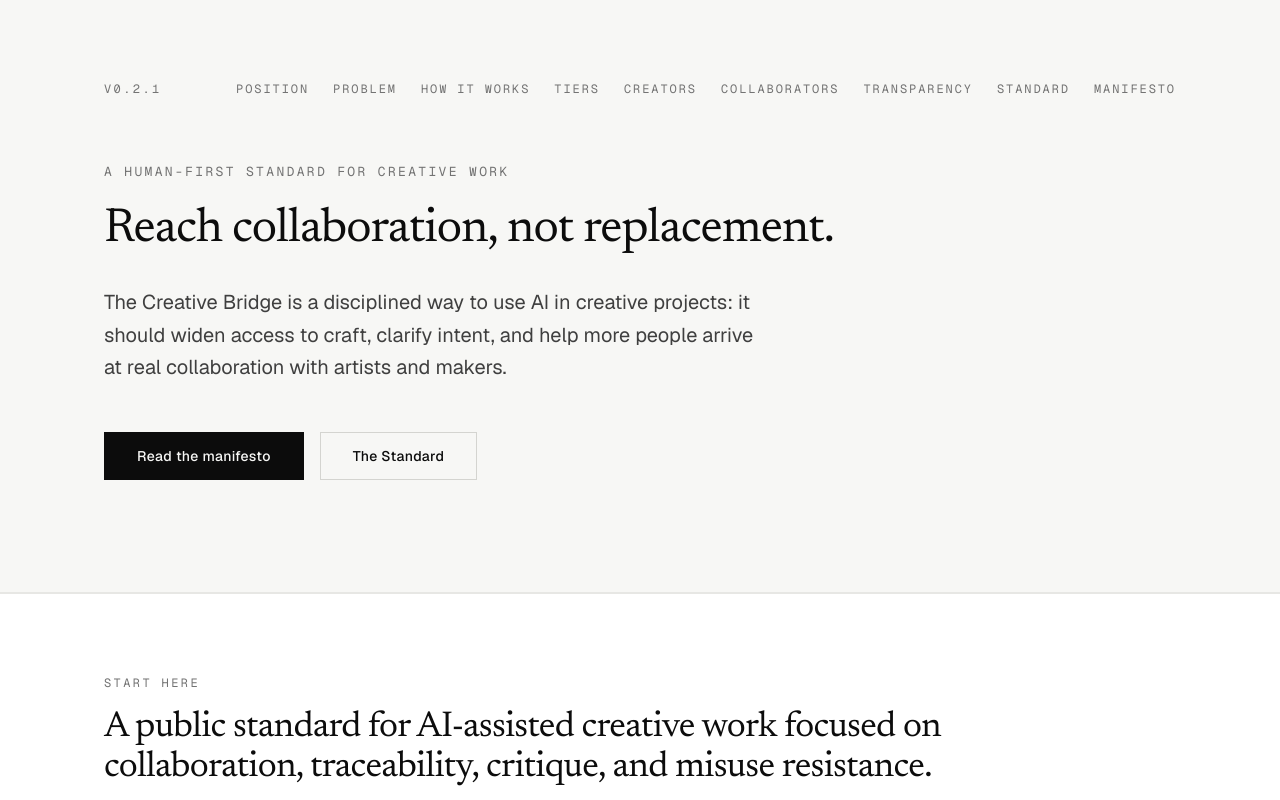
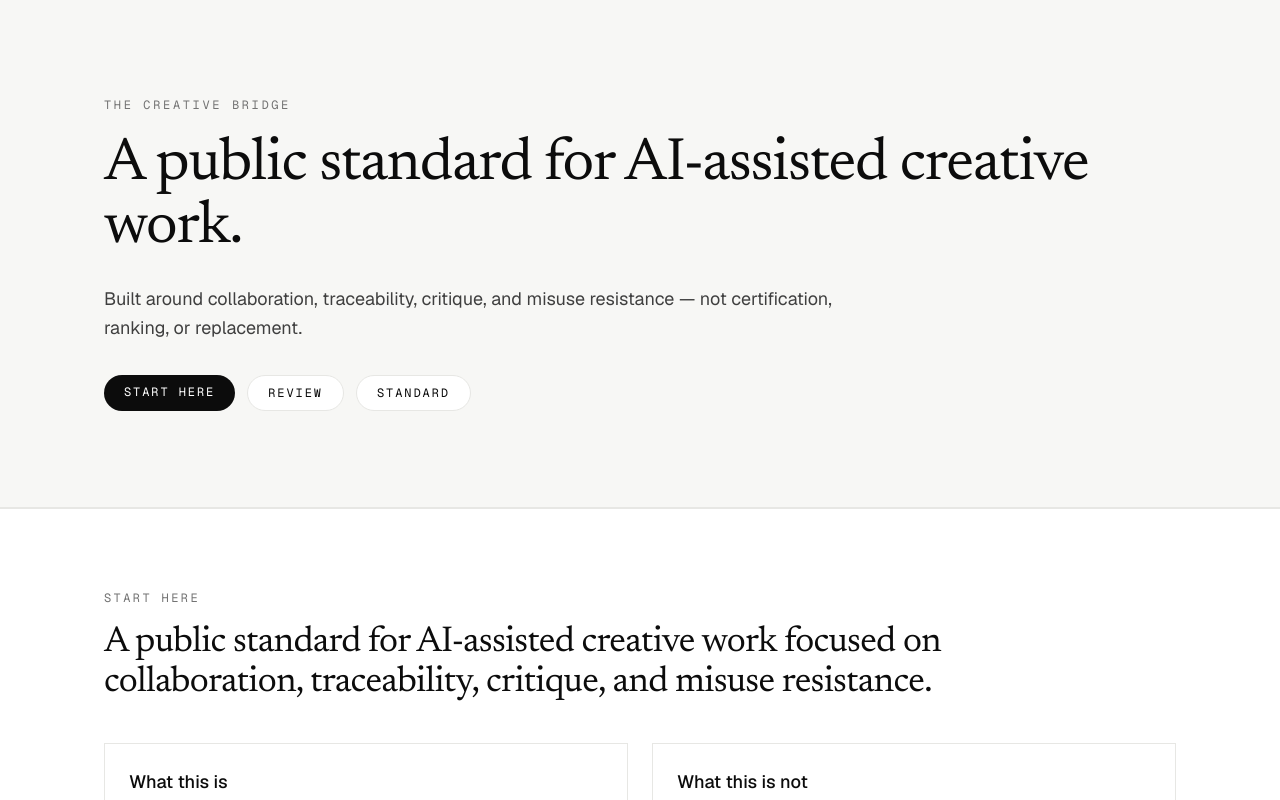
Before and after one commit to zacharymplace/creative-bridge, a Next.js app: page / in a window 1280 px wide. Shown: the top 800 px of the page. Built offline with nearby package versions, Linux system fonts and the light colour scheme.

Commit message:
Simplify homepage hero

```diff
--- a/package.json
+++ b/package.json
@@ -1,6 +1,6 @@
 {
   "name": "creative-bridge",
-  "version": "3.14.0",
+  "version": "3.15.0",
   "private": true,
   "scripts": {
     "prebuild": "node scripts/sync-public-assets.mjs",
--- a/scripts/qa-static-export.mjs
+++ b/scripts/qa-static-export.mjs
@@ -73,6 +73,8 @@ const requiredFiles = [
   "docs/releases/v3.12.0.md",
   "docs/releases/v3.13.0.md",
   "docs/releases/v3.14.0.md",
+  "docs/releases/v3.15.0.md",
+  "docs/system/homepage-hero-simplification.md",
   "docs/system/start-page-rebuild.md",
   "docs/system/homepage-section-pruning.md",
   "docs/system/narrative-hierarchy.md",
--- a/scripts/sync-public-assets.mjs
+++ b/scripts/sync-public-assets.mjs
@@ -65,6 +65,8 @@ const markdownFiles = [
   "releases/v3.12.0.md",
   "releases/v3.13.0.md",
   "releases/v3.14.0.md",
+  "releases/v3.15.0.md",
+  "system/homepage-hero-simplification.md",
   "system/start-page-rebuild.md",
   "system/homepage-section-pruning.md",
   "system/narrative-hierarchy.md",
--- a/src/components/landing/HeroSection.tsx
+++ b/src/components/landing/HeroSection.tsx
@@ -1,52 +1,43 @@
 import Link from "next/link";
-import { siteMeta, siteNav, heroCopy } from "@/content/site-copy";
 
 export function HeroSection() {
   return (
-    <header className="border-b border-[var(--cb-border)] bg-[var(--cb-canvas)]">
-      <div className="cb-container flex flex-col gap-16 pb-20 pt-16 sm:pb-28 sm:pt-20">
-        <div className="flex flex-wrap items-center justify-between gap-4">
-          <p className="font-mono text-[12px] uppercase tracking-[0.2em] text-[var(--cb-muted)]">
-            {siteMeta.versionLabel}
+    <section className="border-b border-[var(--cb-border)] bg-[var(--cb-canvas)]">
+      <div className="cb-container py-20 sm:py-24">
+        <p className="font-mono text-[12px] uppercase tracking-[0.22em] text-[var(--cb-muted)]">
+          The Creative Bridge
         </p>
-          <nav aria-label="On this page" className="hidden gap-6 lg:flex">
-            {siteNav.sections.map((item) => (
+
+        <h1 className="cb-display mt-5 max-w-5xl text-4xl tracking-tight text-[var(--cb-ink)] sm:text-6xl sm:leading-[1.05]">
+          A public standard for AI-assisted creative work.
+        </h1>
+
+        <p className="mt-6 max-w-3xl text-lg leading-relaxed text-[var(--cb-body)]">
+          Built around collaboration, traceability, critique, and misuse
+          resistance — not certification, ranking, or replacement.
+        </p>
+
+        <div className="mt-8 flex flex-wrap gap-3">
           <Link
-                key={item.id}
-                href={`#${item.id}`}
-                className="font-mono text-[12px] uppercase tracking-[0.16em] text-[var(--cb-muted)] transition-colors hover:text-[var(--cb-ink)]"
+            href="/start"
+            className="rounded-full bg-[var(--cb-ink)] px-5 py-2 font-mono text-[12px] uppercase tracking-[0.16em] text-white underline-offset-4 hover:underline"
           >
-                {item.label}
-              </Link>
-            ))}
-          </nav>
-        </div>
-        <div className="max-w-3xl">
-          <p className="cb-eyebrow font-mono text-[13px] uppercase tracking-[0.18em] text-[var(--cb-muted)]">
-            {heroCopy.kicker}
-          </p>
-          <h1 className="cb-display mt-6 text-4xl leading-[1.05] tracking-tight text-[var(--cb-ink)] sm:text-5xl sm:leading-[1.02]">
-            {heroCopy.title}
-          </h1>
-          <p className="mt-8 max-w-2xl text-lg leading-relaxed text-[var(--cb-body)] sm:text-xl">
-            {heroCopy.lede}
-          </p>
-          <div className="mt-12 flex flex-col gap-4 sm:flex-row sm:items-center">
-            <Link
-              href={heroCopy.primaryCta.href}
-              className="inline-flex h-12 items-center justify-center border border-[var(--cb-ink)] bg-[var(--cb-ink)] px-8 text-sm font-medium tracking-wide text-[var(--cb-canvas)] transition-opacity hover:opacity-90"
-            >
-              {heroCopy.primaryCta.label}
+            Start here
           </Link>
           <Link
-              href={heroCopy.secondaryCta.href}
-              className="inline-flex h-12 items-center justify-center border border-[var(--cb-border-strong)] px-8 text-sm font-medium tracking-wide text-[var(--cb-ink)] transition-colors hover:border-[var(--cb-ink)]"
+            href="/review"
+            className="rounded-full border border-[var(--cb-border)] bg-white px-5 py-2 font-mono text-[12px] uppercase tracking-[0.16em] text-[var(--cb-ink)] underline-offset-4 hover:underline"
           >
-              {heroCopy.secondaryCta.label}
+            Review
+          </Link>
+          <Link
+            href="/standard"
+            className="rounded-full border border-[var(--cb-border)] bg-white px-5 py-2 font-mono text-[12px] uppercase tracking-[0.16em] text-[var(--cb-ink)] underline-offset-4 hover:underline"
+          >
+            Standard
           </Link>
         </div>
       </div>
-      </div>
-    </header>
+    </section>
   );
 }
```
Also changed, not shown: 2 other files (tests, documents, lock files or other folders). Lines whose indentation alone changed are shown as unchanged.
